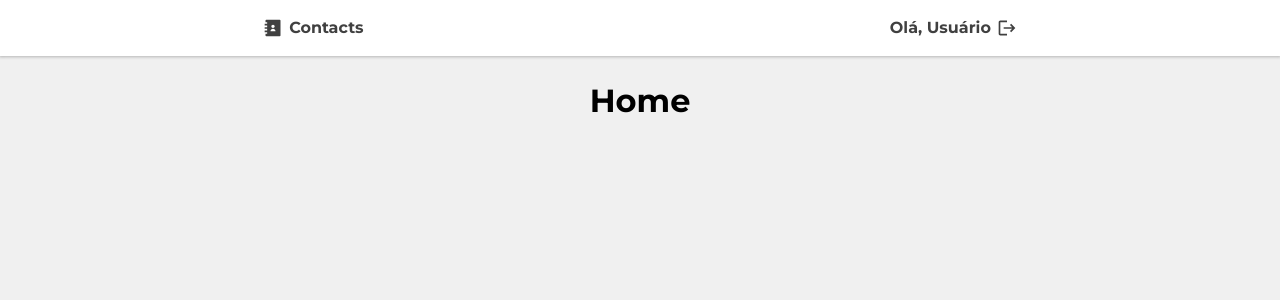
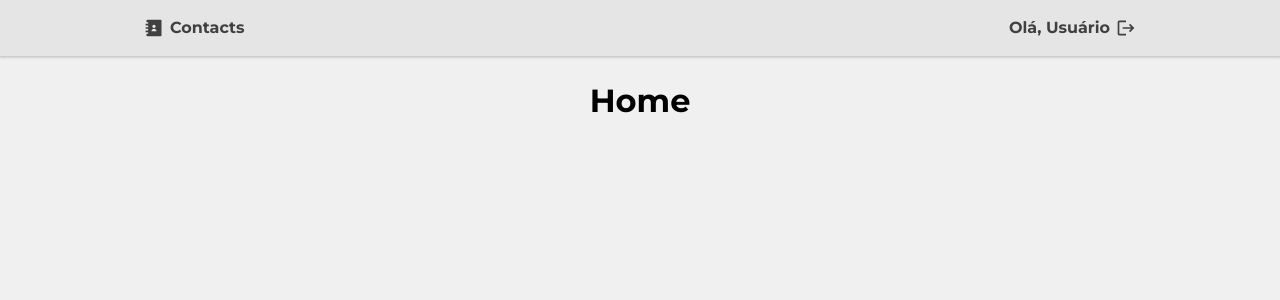
Before and after one commit to weligtonferreira/contacts-react, a React (Vite) app: page / in a window 1280 px wide. Shown: the top 300 px of the page. Built offline with nearby package versions, Linux system fonts and the light colour scheme.

Commit message:
:sparkles: feat: add Header component

```diff
--- a/src/components/Header/index.tsx
+++ b/src/components/Header/index.tsx
@@ -6,9 +6,10 @@ import './styles.css';
 export default function Header() {
   return (
     <header>
+      <div className='header-container'>
         <div className='contact-header'>
           <RiContactsBook3Fill size={20} />
-        <p className=''>Contacts</p>
+          <p className='title'>Contacts</p>
         </div>
 
         <div className='contact-header'>
@@ -17,6 +18,7 @@ export default function Header() {
           </p>
           <MdLogout size={20} />
         </div>
+      </div>
     </header>
   );
 }
--- a/src/components/Header/styles.css
+++ b/src/components/Header/styles.css
@@ -1,13 +1,23 @@
 header {
   display: flex;
-  justify-content: space-around;
+  justify-content: center;
   align-items: center;
 
   width: 100%;
   color: #404040;
   font-weight: bold;
   box-shadow: 0 0 3px 1px rgba(0, 0, 0, 0.25);
-  background-color: white;
+  background-color: var(--background-color-darker);
+}
+
+.header-container {
+  display: flex;
+  align-items: center;
+  justify-content: space-between;
+
+  margin: 0 1.5rem;
+  width: 100%;
+  max-width: 992px;
 }
 
 .contact-header {
@@ -15,3 +25,7 @@ header {
   align-items: center;
   gap: 6px;
 }
+
+.contact-header .title {
+  user-select: none;
+}
```
Lines whose indentation alone changed are shown as unchanged.
